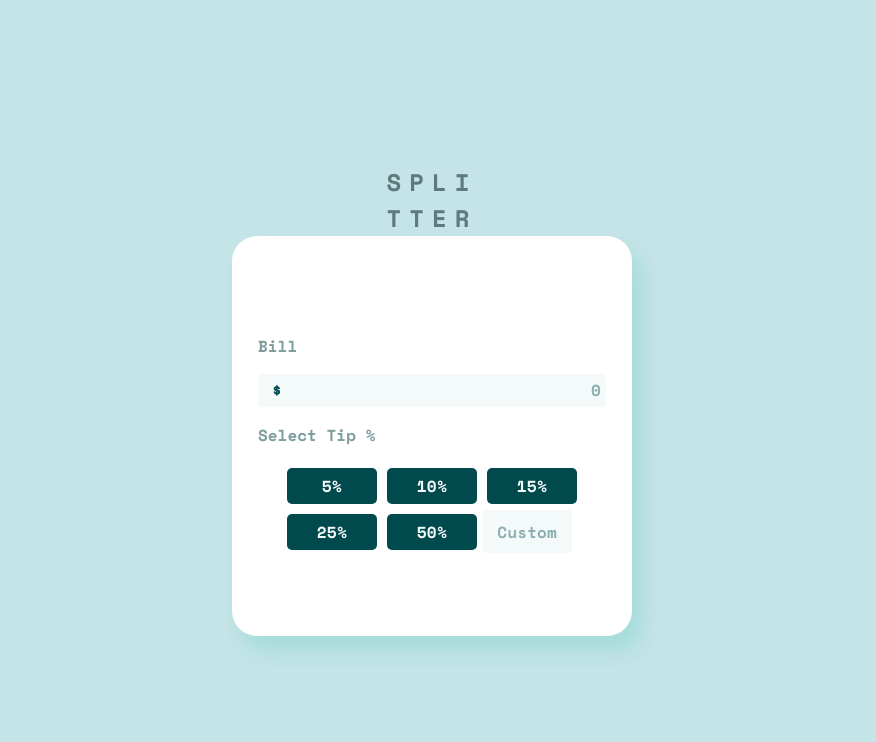
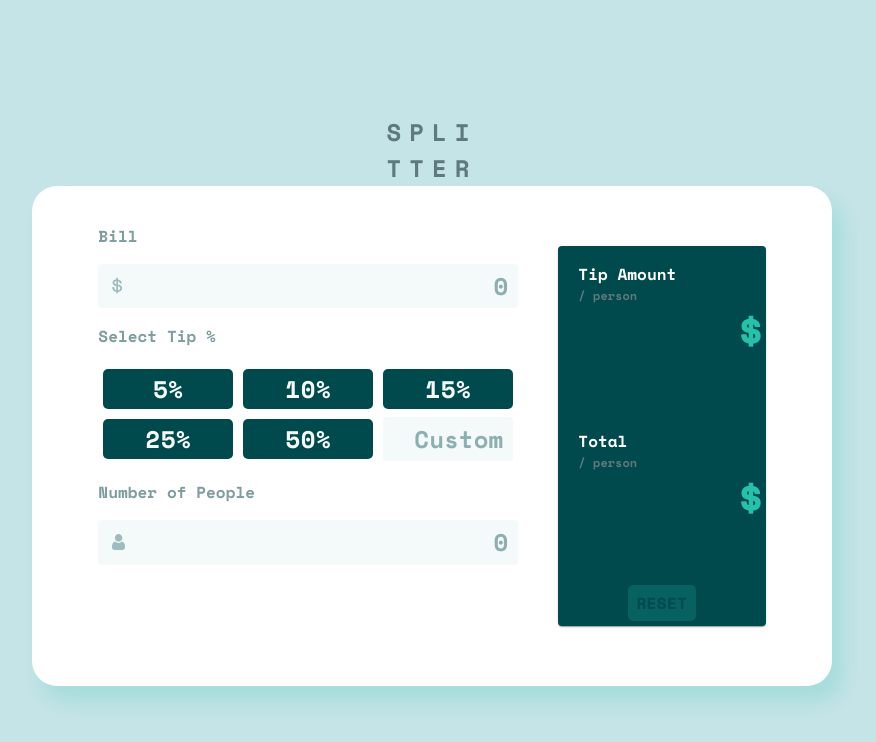
Before and after one commit to apodgornyitba/TipCalculator, a React (Create React App) app: page / in a window 1280 px wide. Shown: the top 742 px of the page, without its empty margins (208-1084 px from the left). Built offline with nearby package versions, Linux system fonts and the light colour scheme.

Commit message:
Feat: Second tip components and styling

```diff
--- a/src/App.css
+++ b/src/App.css
@@ -9,8 +9,8 @@
 }
 
 .MainComponent{
-    width: 400px;
-    height: 400px;
+    width: 800px;
+    max-height: 500px;
     display: flex;
     justify-content: center;
     align-items: center;
--- a/src/App.js
+++ b/src/App.js
@@ -1,6 +1,7 @@
 import './App.css';
 import {Box, Card} from "@mui/material";
 import TipSelector from "./components/TipSelector";
+import TipDisplay from "./components/TipDisplay";
 
 function App() {
 
@@ -26,6 +27,7 @@ function App() {
                   }}
             >
                 <TipSelector/>
+                <TipDisplay/>
             </Card>
         </div>
     );
--- a/src/components/TipButton.js
+++ b/src/components/TipButton.js
@@ -3,31 +3,34 @@ import {Button} from "@mui/material";
 
 
 function TipButton(props) {
-    const {percentage, isSelected, onClick} = props;
+    const { percentage, isSelected, handleClick } = props;
 
     return (
         <Button
+            onClick={handleClick}
+            className={isSelected ? 'selected' : ''}
             sx={{
                 backgroundColor: 'hsl(183, 100%, 15%)',
                 color: 'hsl(189, 41%, 97%)',
-                minWidth: '90px',
+                minWidth: '130px',
                 maxHeight: '40px',
                 borderRadius: '5px',
                 margin: '5px',
                 '&.MuiButton-root': {
                     font: 'inherit',
+                    fontSize: '24px',
                 },
                 '&.selected': {
                     backgroundColor: 'hsl(172, 67%, 45%)',
+                    color: 'hsl(183, 100%, 15%)',
                 },
                 '&:hover': {
-                    backgroundColor: 'hsl(172, 67%, 45%)',
+                    backgroundColor: 'hsl(185, 41%, 84%)',
+                    color: 'hsl(183, 100%, 15%)',
                 }
             }}
-            className={`tip-button ${isSelected ? 'selected' : ''}`}
-            onClick={onClick}
         >
-            {percentage}%
+            {percentage}
         </Button>
     );
 }
--- /dev/null
+++ b/src/components/TipDisplay.js
@@ -0,0 +1,111 @@
+import * as React from "react";
+import {Box, Button, Card} from "@mui/material";
+import TipButton from "./TipButton";
+
+function TipDisplay(props) {
+    const {tipAmount, numberOfPeople, totalAmount, tipPercentage} = props;
+
+    return (
+        <Card
+            sx={{
+                backgroundColor: 'hsl(183, 100%, 15%)',
+                paddingLeft: '20px',
+                marginLeft: '20px',
+                marginBottom: '100px',
+                marginTop: '100px',
+                textAlign: 'left',
+
+            }}
+        >
+            <Box
+                sx={{
+                    display: 'flex',
+                    justifyContent: 'space-between',
+                    color: 'white',
+                }}
+            >
+                <div>
+                    <p style={{
+                        color: 'white',
+                    }}
+                    >Tip Amount</p>
+                    <p style={{
+                        color: 'hsl(186, 14%, 43%)',
+                        marginTop: '-15px',
+                        fontSize: '12px',
+                    }}
+                    >/ person</p>
+                </div>
+                <p
+                    style={{
+                        marginLeft: '60px',
+                        fontSize: '48px',
+                        color: 'hsl(172, 67%, 45%)',
+                    }}
+                >
+                    ${tipAmount}
+                </p>
+            </Box>
+
+            <Box
+                sx={{
+                    display: 'flex',
+                    justifyContent: 'space-between',
+                    color: 'white',
+                }}
+            >
+                <div>
+                    <p style={{
+                        color: 'white',
+                    }}
+                    >Total</p>
+                    <p style={{
+                        color: 'hsl(186, 14%, 43%)',
+                        marginTop: '-15px',
+                        fontSize: '12px',
+                    }}
+                    >/ person</p>
+                </div>
+                <p
+                    style={{
+                        fontSize: '48px',
+                        color: 'hsl(172, 67%, 45%)',
+                    }}
+                >
+                    ${totalAmount}
+                </p>
+            </Box>
+            <Box
+                sx={{
+                    display: 'flex',
+                    justifyContent: 'center', // Center the content horizontally
+                    paddingLeft: '-20px',
+                    marginLeft: '-20px',
+                }}
+            >
+
+                <Button
+                    sx={{
+                        backgroundColor: 'hsla(172, 67%, 45%, .2)',
+                        color: 'hsl(183, 100%, 15%)',
+                        borderRadius: '5px',
+                        margin: '5px',
+                        '&.MuiButton-root': {
+                            font: 'inherit',
+                        },
+                        '&.selected': {
+                            backgroundColor: 'hsl(172, 67%, 45%)',
+                        },
+                        '&:hover': {
+                            backgroundColor: 'hsl(185, 41%, 84%)',
+                        }
+                    }}
+                >
+                    RESET
+                </Button>
+            </Box>
+        </Card>
+    );
+}
+
+export default TipDisplay;
--- a/src/components/TipSelector.js
+++ b/src/components/TipSelector.js
@@ -1,18 +1,31 @@
 import * as React from "react";
-import {Box, Container, TextField} from "@mui/material";
 import {useState} from "react";
+import {Box, TextField} from "@mui/material";
 import TipButton from "./TipButton";
+import dollar from "../images/icon-dollar.svg";
+import person from "../images/icon-person.svg";
 
 function TipSelector() {
 
     const [percentageValue, setPercentageValue] = useState('');
     const [billValue, setBillValue] = useState('');
+    const [peopleValue, setPeopleValue] = useState('');
+    const [isActive, setIsActive] = useState(false);
+    const [selectedPercentage, setSelectedPercentage] = useState(null);
+
+    const handleFocus = () => {
+        setIsActive(true);
+    };
+
+    const handleBlur = () => {
+        setIsActive(false);
+    };
 
     const handleBillChange = (event) => {
         const inputValue = event.target.value;
 
-        // Validate if the input is empty or a number
-        if (/^\d+$/.test(inputValue) || inputValue === '') {
+        // Validate if the input is empty or a number (including decimals)
+        if (/^\d*\.?\d*$/.test(inputValue) || inputValue === '') {
             setBillValue(inputValue);
         }
     }
@@ -25,12 +38,27 @@ function TipSelector() {
         }
     };
 
+    const handleButtonClick = (percentage) => {
+        setSelectedPercentage(percentage === selectedPercentage ? null : percentage);
+    };
+
+    const handleNumberofPeopleChange = (event) => {
+        const inputValue = event.target.value;
+
+        // Validate if the input is empty or a number
+        if (/^\d+$/.test(inputValue) || inputValue === '') {
+            setPeopleValue(inputValue);
+        }
+    }
+
     return (
         <Box
             sx={{
                 display: 'flex',
                 textAlign: 'left',
                 flexDirection: 'column',
+                marginRight: '20px',
+                marginTop: '-100px',
                 '& p': {
                     color: 'hsl(184, 14%, 56%)',
                 },
@@ -39,55 +67,87 @@ function TipSelector() {
                     color: 'hsl(183, 100%, 15%)',
                     font: 'inherit',
                 },
-                '& .MuiInputBase-input': {
-                    textAlign: 'right',
-                    padding: '5px',
-                },
                 '& .MuiOutlinedInput-notchedOutline': {
                     borderWidth: '0px',
-                }
+                },
+                '& .Mui-focused .MuiOutlinedInput-notchedOutline': {
+                    borderWidth: isActive ? '2px' : '0px', // Border width changes when active
+                    borderColor: isActive ? 'hsl(172, 67%, 45%)' : 'transparent', // Border color changes when active
+                    padding: isActive ? '10px' : '5px', // Padding changes when active
+
+                },
             }}
         >
             <p>Bill</p>
             <TextField
+                sx={{
+                    '& .MuiInputBase-input': {
+                        textAlign: 'right',
+                        marginRight: '5px',
+                        padding: '5px',
+                        fontSize: '24px',
+                    },
+                }}
                 placeholder="0"
                 type="text"
                 value={billValue}
                 onChange={handleBillChange}
+                onFocus={handleFocus}
+                onBlur={handleBlur}
                 InputProps={{
-                    startAdornment: <span>$</span>,
+                    startAdornment: <img alt="Icon of a dollar sign" src={dollar}/>
                 }}
             />
             <p>Select Tip %</p>
-            <Container
+            <Box
                 sx={{
                     display: 'flex',
-                    // flexDirection: 'row',
                 }}
             >
-                <TipButton percentage={5}/>
-                <TipButton percentage={10}/>
-                <TipButton percentage={15}/>
-            </Container>
-            <Container
+                <TipButton
+                    percentage={"5%"}
+                    isSelected={selectedPercentage === 5}
+                    handleClick={() => handleButtonClick(5)}
+                />
+                <TipButton
+                    percentage={"10%"}
+                    isSelected={selectedPercentage === 10}
+                    handleClick={() => handleButtonClick(10)}
+                />
+                <TipButton
+                    percentage={"15%"}
+                    isSelected={selectedPercentage === 15}
+                    handleClick={() => handleButtonClick(15)}
+                />
+            </Box>
+            <Box
                 sx={{
                     display: 'flex',
                     flexDirection: 'row',
                     alignItems: 'center',
-
-                    '& .MuiInputBase-input': {
-                        textAlign: 'right',
-                        padding: '10px',
-                        marginRight: '5px',
-                    },
                 }}
             >
-                <TipButton percentage={25}/>
-                <TipButton percentage={50}/>
+                <TipButton
+                    percentage={"25%"}
+                    isSelected={selectedPercentage === 25}
+                    handleClick={() => handleButtonClick(25)}
+                />
+                <TipButton
+                    percentage={"50%"}
+                    isSelected={selectedPercentage === 50}
+                    handleClick={() => handleButtonClick(50)}
+                />
                 <TextField
                     sx={{
-                        maxWidth: '90px',
+                        marginLeft: '5px',
+                        maxWidth: '130px',
                         minHeight: '40px',
+                        '& .MuiInputBase-input': {
+                            padding: '5px',
+                            textAlign: 'right',
+                            marginRight: '5px',
+                            fontSize: '24px',
+                        },
                     }}
                     placeholder="Custom"
                     type="text" // Use text type for input
@@ -97,8 +157,30 @@ function TipSelector() {
                     }}
                     value={percentageValue}
                     onChange={handlePercentageChange}
+                    onFocus={handleFocus}
+                    onBlur={handleBlur}
                 />
-            </Container>
+            </Box>
+            <p>Number of People</p>
+            <TextField
+                sx={{
+                    '& .MuiInputBase-input': {
+                        textAlign: 'right',
+                        marginRight: '5px',
+                        padding: '5px',
+                        fontSize: '24px',
+                    },
+                }}
+                InputProps={{
+                    startAdornment: <img alt="Icon of a group of people" src={person}/>
+                }}
+                placeholder="0"
+                type="text"
+                value={peopleValue}
+                onChange={handleNumberofPeopleChange}
+                onFocus={handleFocus}
+                onBlur={handleBlur}
+            />
         </Box>
     );
 }
```
